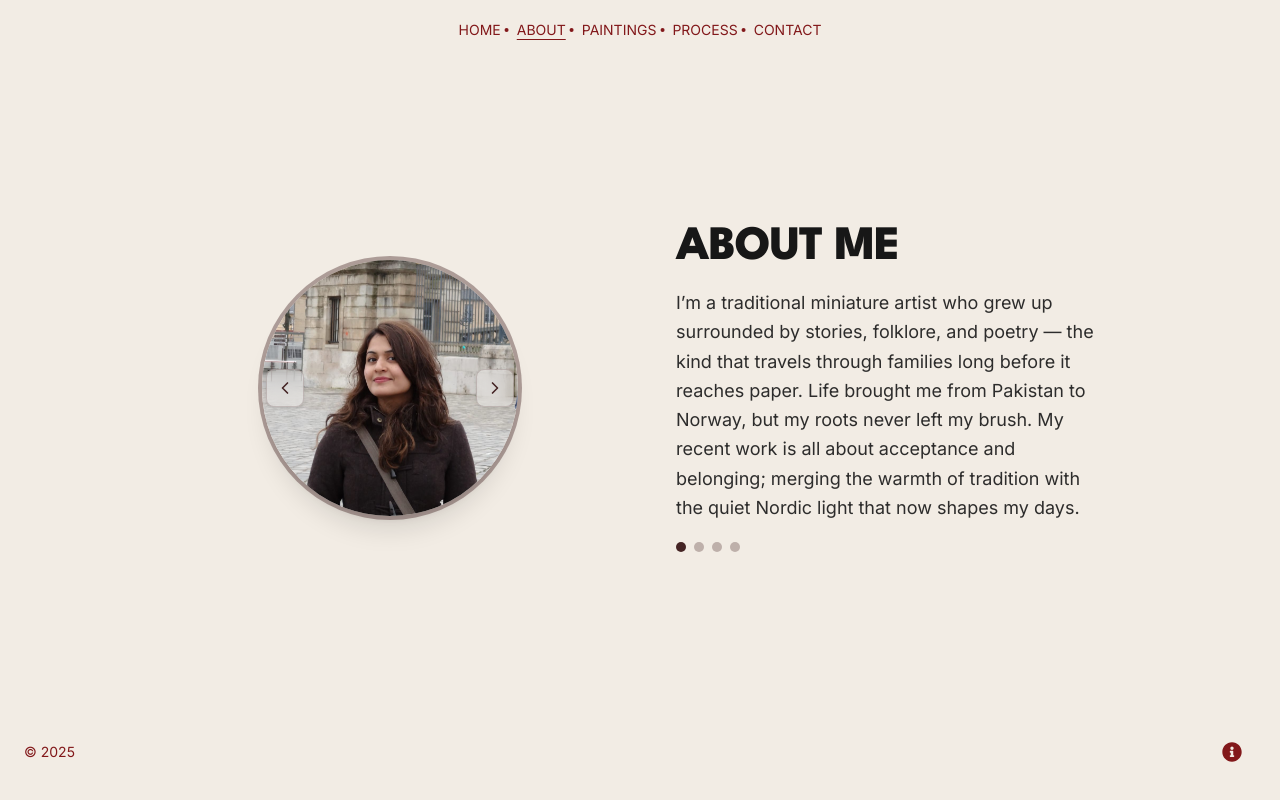
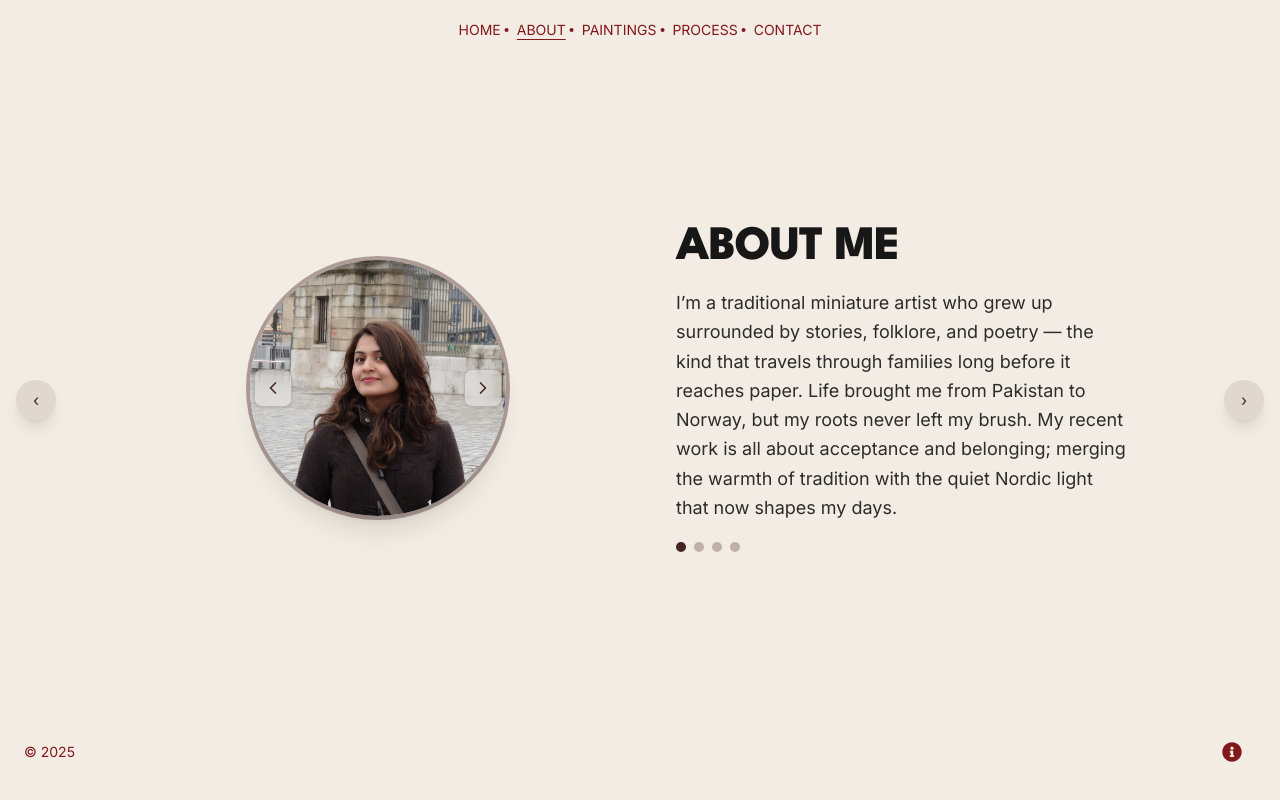
Before and after one commit to sanakhuram/art-portfolio, a Next.js app: page / in a window 1280 px wide. Both pictures are taken after a click on the button "ABOUT". Built offline with nearby package versions, Linux system fonts and the light colour scheme.

Commit message:
added left right and swipe movements

```diff
--- a/app/components/SectionSlider.tsx
+++ b/app/components/SectionSlider.tsx
@@ -1,27 +1,27 @@
-// app/components/SectionSlider.tsx
 'use client';
 
 import { useState } from 'react';
 import { motion, AnimatePresence } from 'framer-motion';
 import SectionNav from './SectionNav';
 import { sections } from '../lib/sections';
+
 import Hero from './Hero';
 import AboutSection from './AboutSection';
 import ArtSection from './ArtSection';
+import Process from './Process';
 import ContactSection from './ContactSection';
-import Process from './Process';
 
 const slideVariants = {
-  initial: (direction: number) => ({
-    x: direction > 0 ? 80 : -80,
+  enter: (direction: number) => ({
+    x: direction > 0 ? 120 : -120,
     opacity: 0,
   }),
-  animate: {
+  center: {
     x: 0,
     opacity: 1,
   },
   exit: (direction: number) => ({
-    x: direction > 0 ? -80 : 80,
+    x: direction > 0 ? -120 : 120,
     opacity: 0,
   }),
 };
@@ -47,29 +47,64 @@ export default function SectionSlider() {
   const [currentIndex, setCurrentIndex] = useState(0);
   const [direction, setDirection] = useState(0);
 
-  const handleSelect = (newIndex: number) => {
-    if (newIndex === currentIndex) return;
+  const goTo = (newIndex: number) => {
+    if (newIndex < 0 || newIndex >= sections.length) return;
     setDirection(newIndex > currentIndex ? 1 : -1);
     setCurrentIndex(newIndex);
+  };
+
+  const handleSwipe = (swipe: number) => {
+    if (swipe < -80) goTo(currentIndex + 1); // swipe left
+    if (swipe > 80) goTo(currentIndex - 1); // swipe right
   };
 
   const activeSection = sections[currentIndex];
 
   return (
     <div className="relative min-h-screen overflow-hidden">
-      <SectionNav currentIndex={currentIndex} onSelect={handleSelect} />
 
-      <div className="h-screen flex items-center justify-center">
+      {/* TOP NAV */}
+      <SectionNav currentIndex={currentIndex} onSelect={(i) => goTo(i)} />
+
+      {/* LEFT ARROW */}
+      {currentIndex > 0 && (
+        <button
+          onClick={() => goTo(currentIndex - 1)}
+          className="hidden md:flex absolute left-4 top-1/2 -translate-y-1/2
+                     z-30 w-10 h-10 rounded-full bg-royal/10 hover:bg-royal/20
+                     text-royal items-center justify-center shadow-lg"
+        >
+          &#8249;
+        </button>
+      )}
+
+      {/* RIGHT ARROW */}
+      {currentIndex < sections.length - 1 && (
+        <button
+          onClick={() => goTo(currentIndex + 1)}
+          className="hidden md:flex absolute right-4 top-1/2 -translate-y-1/2
+                     z-30 w-10 h-10 rounded-full bg-royal/10 hover:bg-royal/20
+                     text-royal items-center justify-center shadow-lg"
+        >
+          &#8250;
+        </button>
+      )}
+
+      {/* SECTION SLIDER */}
+      <div className="h-screen flex items-center justify-center px-4">
         <AnimatePresence mode="wait" custom={direction}>
           <motion.section
             key={activeSection.id}
             custom={direction}
             variants={slideVariants}
-            initial="initial"
-            animate="animate"
+            initial="enter"
+            animate="center"
             exit="exit"
-            transition={{ duration: 0.6, ease: 'easeInOut' }}
-            className="w-full max-w-5xl px-6 mx-auto"
+            transition={{ duration: 0.5, ease: 'easeInOut' }}
+            drag="x"
+            dragConstraints={{ left: 0, right: 0 }}
+            onDragEnd={(e, { offset }) => handleSwipe(offset.x)}
+            className="w-full max-w-5xl mx-auto"
           >
             {renderSection(activeSection.id)}
           </motion.section>
```
